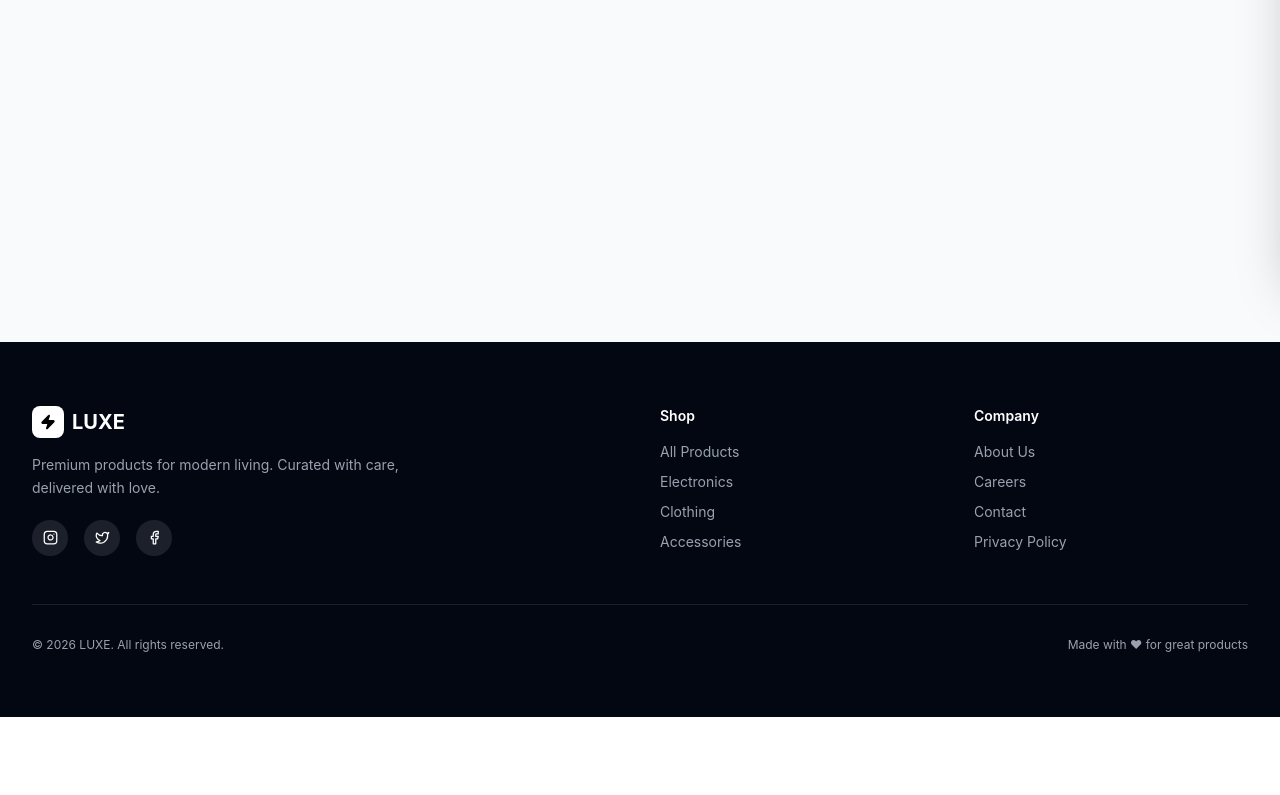
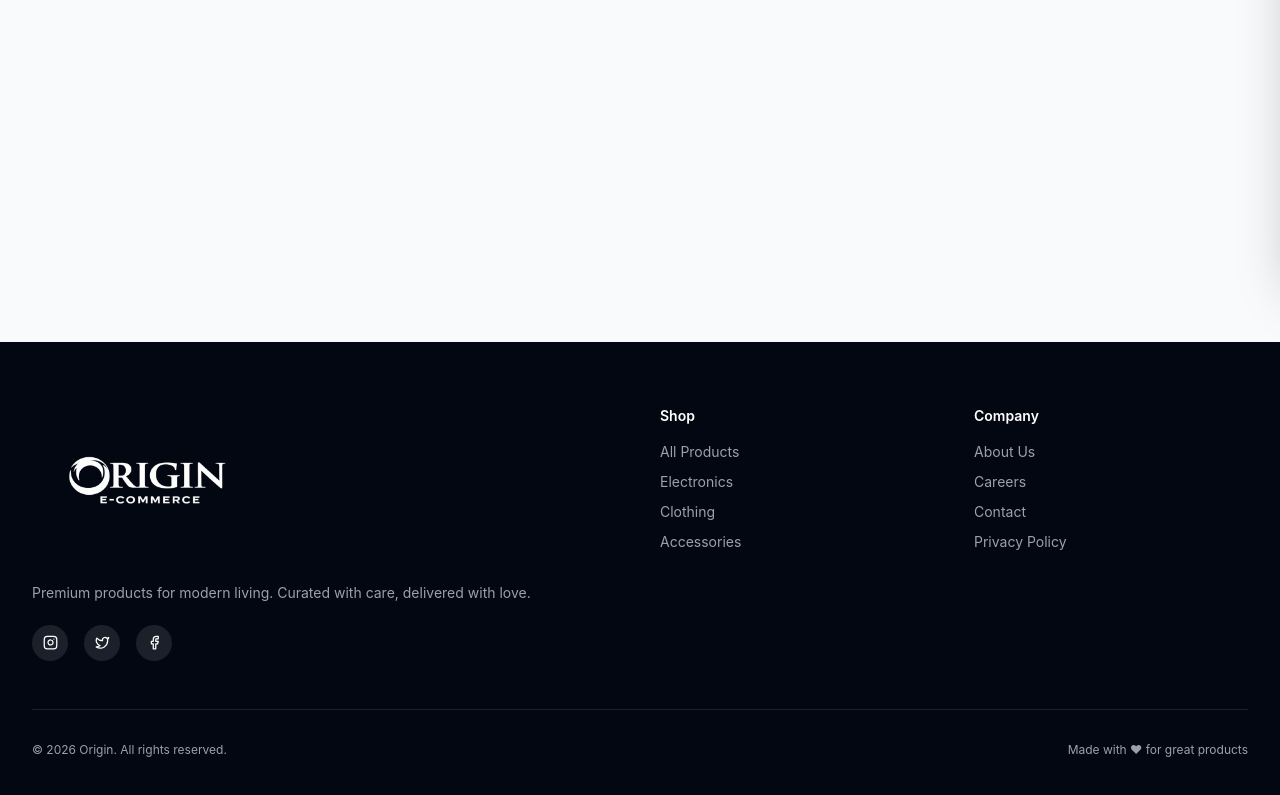
Before and after one commit to irebelrizwan/e-commerce, a React (Vite) app: page /wishlist in a window 1280 px wide. Shown: the part 523-1318 px from the top of the page. Before the commit the page ends 1240 px from the top, so only its background shows below. Built offline with nearby package versions, Linux system fonts and the light colour scheme.

Commit message:
Updated footer and other files

```diff
--- a/src/app/components/AuthModal.tsx
+++ b/src/app/components/AuthModal.tsx
@@ -77,15 +77,15 @@ export function AuthModal({ open, mode, onClose, onSwitchMode }: AuthModalProps)
             </h2>
             <p className="text-sm text-gray-400 mt-1">
               {mode === "login"
-                ? "Sign in to your LUXE account"
-                : "Join LUXE and start shopping"}
+                ? "Sign in to your Origin account"
+                : "Join Origin and start shopping"}
             </p>
           </div>
 
           {/* Demo hint */}
           {mode === "login" && (
             <div className="bg-gray-50 border border-gray-100 rounded-xl px-4 py-3 mb-5 text-xs text-gray-500">
-              Demo: <span className="text-gray-700 font-medium">demo@luxe.com</span> / <span className="text-gray-700 font-medium">password</span>
+              Demo: <span className="text-gray-700 font-medium">demo@Origin.com</span> / <span className="text-gray-700 font-medium">password</span>
             </div>
           )}
 
--- a/src/app/components/Footer.tsx
+++ b/src/app/components/Footer.tsx
@@ -1,6 +1,7 @@
 import React from "react";
 import { Link } from "react-router";
 import { Zap, Instagram, Twitter, Facebook } from "lucide-react";
+import elogowhite from "./photos/elogowhite.png";
 
 export function Footer() {
   return (
@@ -9,12 +10,10 @@ export function Footer() {
         <div className="grid grid-cols-1 md:grid-cols-4 gap-10 mb-12">
           <div className="col-span-1 md:col-span-2">
             <Link to="/" className="flex items-center gap-2 mb-4">
-              <div className="w-8 h-8 bg-white rounded-lg flex items-center justify-center">
-                <Zap size={16} className="text-black" fill="black" />
-              </div>
-              <span className="text-white text-xl" style={{ fontWeight: 700 }}>LUXE</span>
+              <img src={elogowhite} alt="Origin E-Commerce" className="h-40 w-auto object-contain" />
+
             </Link>
-            <p className="text-sm leading-relaxed max-w-sm">
+            <p className="text-sm leading-relaxed max-w-2`xl">
               Premium products for modern living. Curated with care, delivered with love.
             </p>
             <div className="flex gap-4 mt-5">
@@ -50,7 +49,7 @@ export function Footer() {
         </div>
 
         <div className="border-t border-white/10 pt-8 flex flex-col sm:flex-row items-center justify-between gap-4 text-xs">
-          <p>© 2026 LUXE. All rights reserved.</p>
+          <p>© 2026 Origin. All rights reserved.</p>
           <p>Made with ♥ for great products</p>
         </div>
       </div>
--- a/src/app/data/products.ts
+++ b/src/app/data/products.ts
@@ -15,7 +15,7 @@ export const products: Product[] = [
   },
   {
     id: 2,
-    name: "Luxe Minimalist Watch",
+    name: "Origin Minimalist Watch",
     price: 249.00,
     image: "https://images.unsplash.com/photo-1758887953059-ca6f8e454207?crop=entropy&cs=tinysrgb&fit=max&fm=jpg&ixid=M3w3Nzg4Nzd8MHwxfHNlYXJjaHwxfHxtaW5pbWFsaXN0JTIwd2F0Y2glMjBhY2Nlc3Nvcmllc3xlbnwxfHx8fDE3NzI3ODY3OTF8MA&ixlib=rb-4.1.0&q=80&w=600",
     category: "Accessories",
--- a/src/app/pages/About.tsx
+++ b/src/app/pages/About.tsx
@@ -8,7 +8,7 @@ export function About() {
       <section className="bg-gray-950 text-white py-24">
         <div className="max-w-4xl mx-auto px-4 text-center">
           <h1 className="text-white mb-4" style={{ fontWeight: 800, fontSize: "clamp(2rem, 5vw, 3.5rem)" }}>
-            About LUXE
+            About Origin
           </h1>
           <p className="text-gray-400 text-lg max-w-2xl mx-auto">
             We're on a mission to make premium lifestyle products accessible to everyone who appreciates quality, design, and craftsmanship.
--- a/src/app/pages/Home.tsx
+++ b/src/app/pages/Home.tsx
@@ -112,7 +112,7 @@ export function Home() {
               <h3 className="text-white mb-3" style={{ fontWeight: 800, fontSize: "2rem" }}>
                 Up to 40% Off<br />Selected Items
               </h3>
-              <p className="text-gray-400">Use code <span className="text-white" style={{ fontWeight: 700 }}>LUXE40</span> at checkout</p>
+              <p className="text-gray-400">Use code <span className="text-white" style={{ fontWeight: 700 }}>Origin40</span> at checkout</p>
             </div>
             <Link
               to="/shop"
--- a/src/app/store/authStore.tsx
+++ b/src/app/store/authStore.tsx
@@ -14,7 +14,7 @@ interface AuthStore {
 
 // Mock user store (simulates a small "database" of registered users)
 const registeredUsers: { name: string; email: string; password: string }[] = [
-  { name: "Demo User", email: "demo@luxe.com", password: "password" },
+  { name: "Demo User", email: "demo@Origin.com", password: "password" },
 ];
 
 export const useAuth = create<AuthStore>((set) => ({
```
